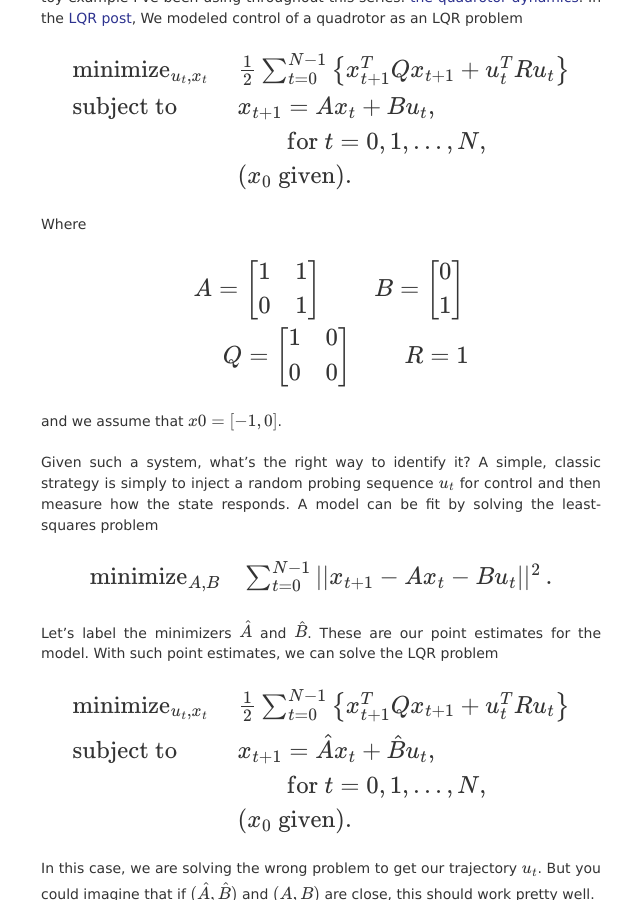
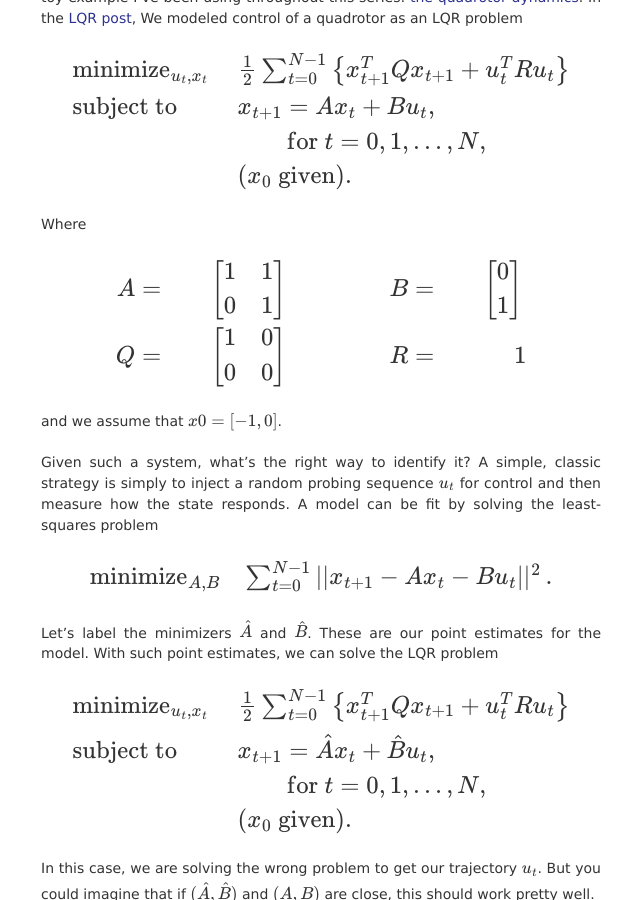
Before and after one commit to benjamin-recht/benjamin-recht.github.io, a Jekyll site: the page built from _posts/2018-02-26-nominal.md, in a window 1280 px wide and 900 px high, scrolled down 1321 px. Shown: the whole window, without its empty margins (319-959 px from the left). Built offline with Jekyll 4.4.1, drawn with Linux system fonts in a browser that asks for light colours; nearby versions of some CDN libraries; formulas are drawn with MathJax 3; comment, search, counter and statistics services are not loaded; some of the changed text lies outside the part shown.

```diff
--- a/_posts/2018-02-26-nominal.md
+++ b/_posts/2018-02-26-nominal.md
@@ -41,14 +41,13 @@
 
 $$
 \begin{aligned}
-A = \begin{bmatrix} 1 & 1 \\ 0 & 1 \end{bmatrix}\,
-\qquad
-B = \begin{bmatrix} 0\\  1 \end{bmatrix}\,
+A &=& \begin{bmatrix} 1 & 1 \\ 0 & 1 \end{bmatrix}\,
+&
+\qquad & B &=& \begin{bmatrix} 0\\  1 \end{bmatrix}\,
 \\
-\qquad
-Q = \begin{bmatrix} 1 & 0 \\ 0 & 0 \end{bmatrix}\,
-\qquad
-R = 1
+Q &=& \begin{bmatrix} 1 & 0 \\ 0 & 0 \end{bmatrix}\,
+& \qquad &
+R &=& 1
 \end{aligned}
 $$
 
@@ -137,6 +136,6 @@
 
 Uniform sampling and random search do eventually tend to only find stabilizing policies, but that they still require a few hundred simulations to ensure stability. Policy gradient, on the other hand, never returns a stabilizing policy more than 90 percent of the time, even after thousands of simulations.
 
-## A coarse model can’t do everything
+## A Coarse Model Can’t Do Everything
 
 Though I expect that a well-calibrated coarse model will outperform a model-free method on almost any task, I want to close by emphasize that we do not know the limits of model-based RL any more than we know the limits of model-free. Even understanding the complexity of estimation of linear, time-invariant systems remains an open theoretical challenge. In the nonlinear case, affairs are only harder. We don’t fully understand the limits and fragilities of nominal control for LQR, and we don’t know just how coarse of a model is needed to attain satisfactory control performance. In future posts, I will address some of these limits and the open problems we’ll need to solve in order make learning a first-class citizen in contemporary control systems.
```
Also changed, not shown: other parts of _posts/2018-02-26-nominal.md (+1 -1 lines).
